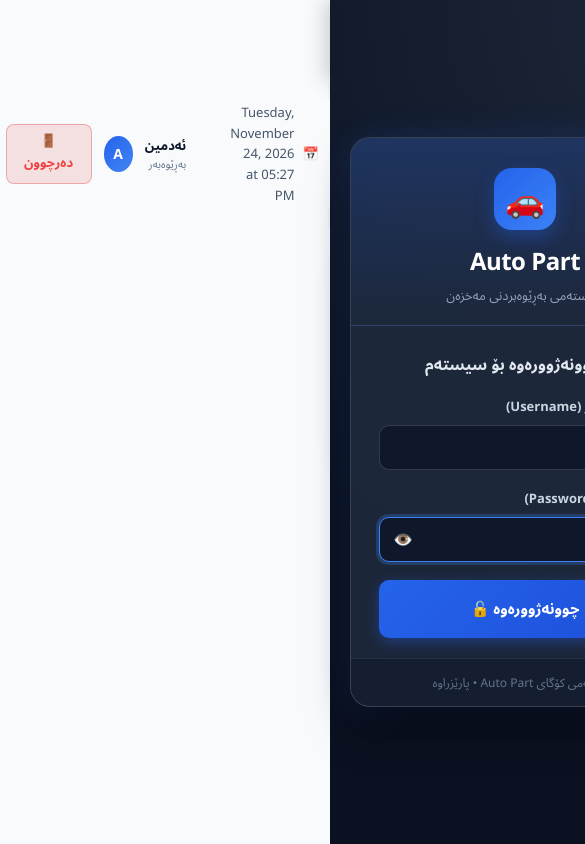
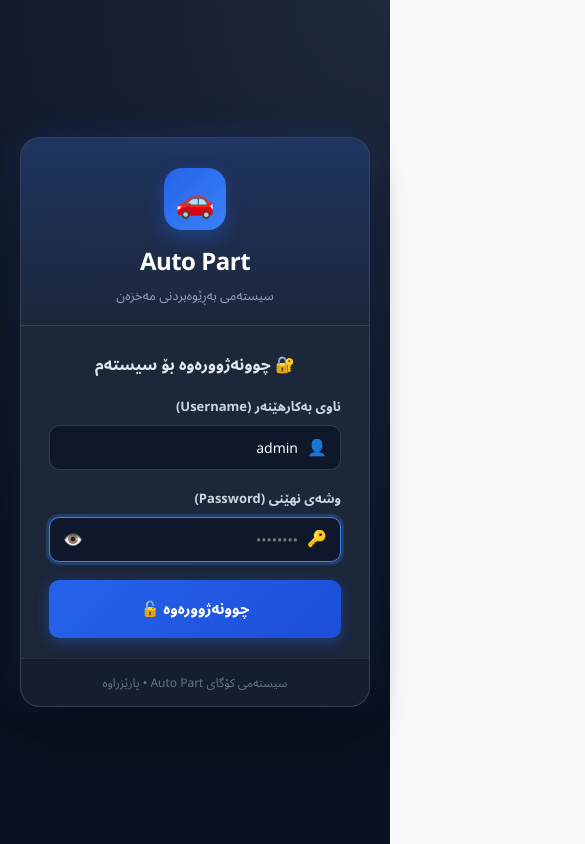
Before and after one commit to k3052369-jpg/auto-part, a website: page public/index.html in a window 390 px wide. Shown: the top 844 px of the page, 585 px wide, since content can reach past the window. Drawn offline with Linux system fonts and the light colour scheme.

Commit message:
Add files via upload

```diff
--- a/public/css/style.css
+++ b/public/css/style.css
@@ -39,6 +39,12 @@
   box-sizing: border-box;
 }
 
+html, body {
+  overflow-x: hidden;
+  max-width: 100vw;
+  width: 100%;
+}
+
 body {
   font-family: 'Segoe UI', 'Noto Sans Arabic', 'Noto Sans Kurdish', Tahoma, Arial, sans-serif;
   background: var(--bg);
@@ -953,29 +959,102 @@ tbody tr:hover {
     flex-direction: row;
     overflow-x: auto;
   }
-  .main-content { margin-right: 0; }
+  .main-content {
+    margin-right: 0 !important;
+    max-width: 100vw !important;
+    width: 100% !important;
+    overflow-x: hidden;
+  }
   .sidebar-nav {
     display: flex;
     padding: 8px;
     gap: 4px;
   }
-  .nav-item { padding: 8px 12px; white-space: nowrap; }
-  .sidebar-header { padding: 12px 16px; }
+  .nav-item { padding: 8px 12px; white-space: nowrap; font-size: 13px; }
+  .sidebar-header { padding: 10px 14px; }
   .sidebar-footer { display: none; }
-  .content { padding: 16px; }
-  .topbar { padding: 12px 16px; }
-  .stats-grid { grid-template-columns: 1fr 1fr; }
+  .content { padding: 12px; max-width: 100vw; box-sizing: border-box; overflow-x: hidden; }
+
+  .topbar {
+    padding: 10px 12px;
+    flex-wrap: wrap;
+    gap: 8px;
+    width: 100%;
+    box-sizing: border-box;
+  }
+  .topbar-right {
+    width: 100%;
+    display: flex;
+    justify-content: space-between;
+    align-items: center;
+  }
+  .page-title {
+    font-size: 18px;
+  }
+  .topbar-left {
+    width: 100%;
+    display: flex;
+    flex-wrap: wrap;
+    align-items: center;
+    justify-content: space-between;
+    gap: 8px;
+  }
+  .topbar-date {
+    display: none !important;
+  }
+  .topbar-rate-card {
+    padding: 4px 10px;
+    font-size: 11px;
+    gap: 4px;
+  }
+  .topbar-rate-card input {
+    width: 65px !important;
+    font-size: 12px;
+  }
+  .topbar-calc-btn {
+    padding: 6px 10px;
+    font-size: 12px;
+  }
+  .topbar-user {
+    gap: 6px;
+  }
+  .topbar-user .user-info {
+    display: none;
+  }
+  .topbar-logout-btn {
+    padding: 5px 10px;
+    font-size: 11px;
+  }
+
+  .stats-grid { grid-template-columns: 1fr 1fr; gap: 10px; }
   .filter-bar { flex-direction: column; align-items: stretch; }
-  .search-box { min-width: auto; }
+  .search-box { min-width: auto; width: 100%; }
   .dashboard-welcome {
     align-items: flex-start;
     flex-direction: column;
+    padding: 16px;
   }
   .dashboard-overview-grid {
     grid-template-columns: 1fr;
   }
   .stock-health-layout {
     align-items: center;
+  }
+
+  .login-overlay {
+    position: fixed;
+    top: 0;
+    left: 0;
+    right: 0;
+    bottom: 0;
+    width: 100vw !important;
+    height: 100vh !important;
+    padding: 14px;
+    box-sizing: border-box;
+  }
+  .login-card {
+    max-width: 100% !important;
+    width: 100% !important;
   }
 }
 
--- a/public/index.html
+++ b/public/index.html
@@ -2,7 +2,7 @@
 <html lang="ku" dir="rtl">
 <head>
   <meta charset="UTF-8">
-  <meta name="viewport" content="width=device-width, initial-scale=1.0">
+  <meta name="viewport" content="width=device-width, initial-scale=1.0, maximum-scale=1.0, user-scalable=no">
   <title>Auto Part - سیستەمی بەڕێوەبردنی مەخزەن</title>
   <link rel="stylesheet" href="css/style.css">
   <style>
--- a/public/js/app.js
+++ b/public/js/app.js
@@ -378,19 +378,21 @@ async function apiCall(endpoint, method = 'GET', data = null) {
 
     const response = await fetch(`${API_BASE}${endpoint}`, options);
     if (!response.ok) {
-      const result = await response.json().catch(() => ({}));
       if (response.status === 401 && endpoint !== '/auth/login') {
         handleLogout(false);
       }
-      throw new Error(result.message || 'هەڵەیەک ڕوویدا');
-    }
-    return await response.json();
+      if (endpoint === '/auth/login') {
+        const result = await response.json().catch(() => ({}));
+        return { success: false, message: result.message || 'ناوی بەکارهێنەر یان وشەی نهێنی هەڵەیە!' };
+      }
+      return handleMockApi(endpoint, method, data);
+    }
+    const json = await response.json();
+    if (!json.success && endpoint !== '/auth/login') {
+      return handleMockApi(endpoint, method, data);
+    }
+    return json;
   } catch (err) {
-    // If it's a specific auth error with a returned message from server, return that message
-    if (err.message && err.message !== 'Failed to fetch' && !err.message.includes('NetworkError') && !err.message.includes('fetch')) {
-      return { success: false, message: err.message };
-    }
-    // Transparently use local mock database if server is offline or opened directly
     return handleMockApi(endpoint, method, data);
   }
 }
```
